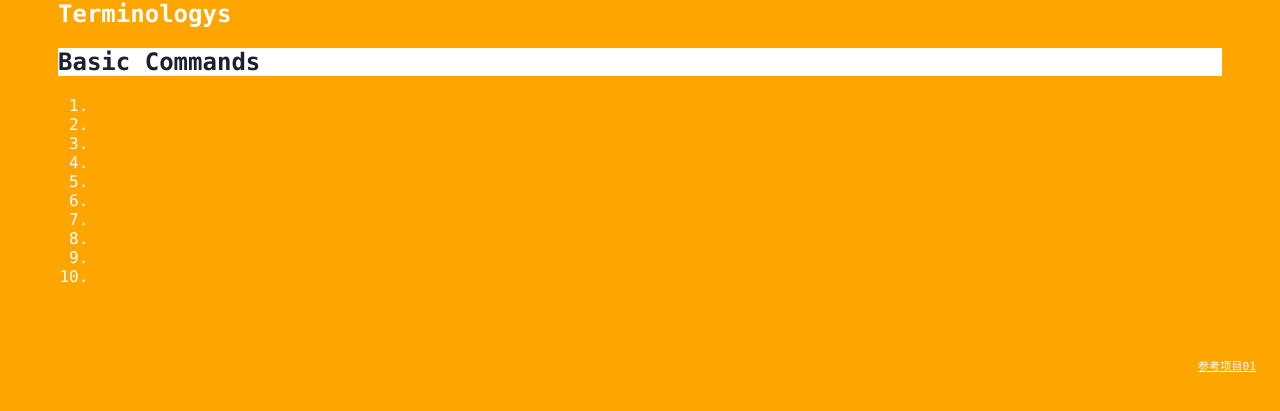
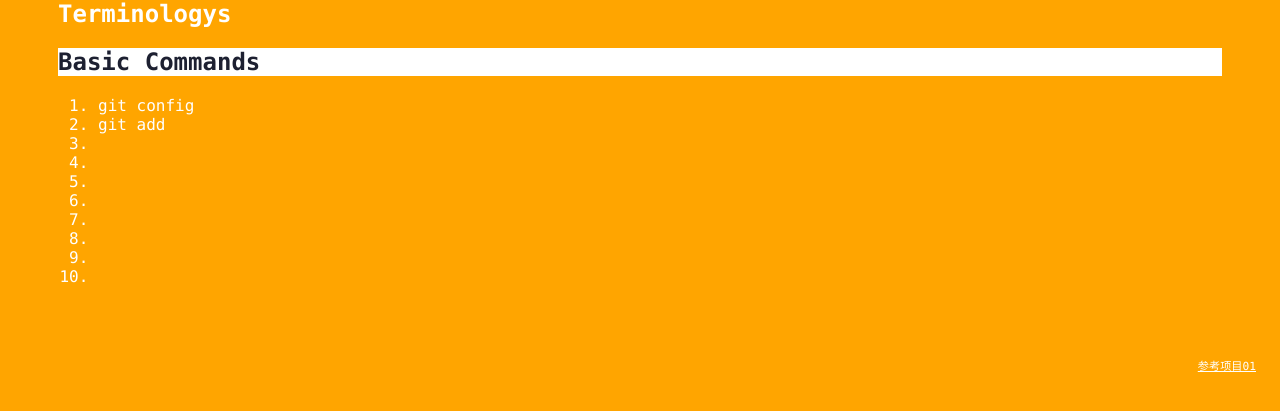
Before and after one commit to hanyun6866/git_learning, a plain HTML site: page index.html in a window 1280 px wide. Both pictures are taken after a click on the element "Basic Commands". Shown: the part 245-656 px from the top of the page. Drawn offline with Linux system fonts and the light colour scheme.

Commit message:
Add config and add to index

```diff
--- a/index.html
+++ b/index.html
@@ -29,8 +29,8 @@
         <div class="accordion"><h1>Basic Commands</h1></div>
             <div class="panel">
                 <ol>
-                    <li></li>
-                    <li></li>
+                    <li>git config</li>
+                    <li>git add</li>
                     <li></li>
                     <li></li>
                     <li></li>
```
